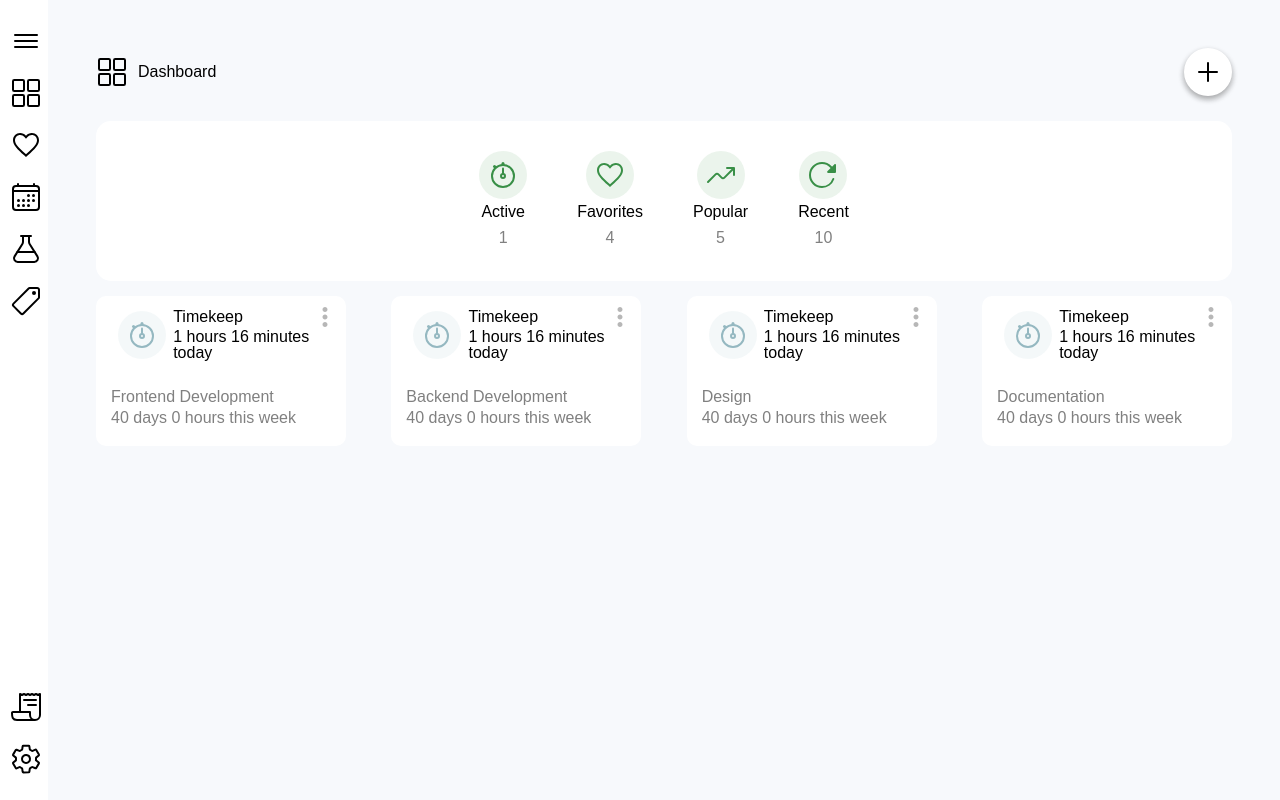
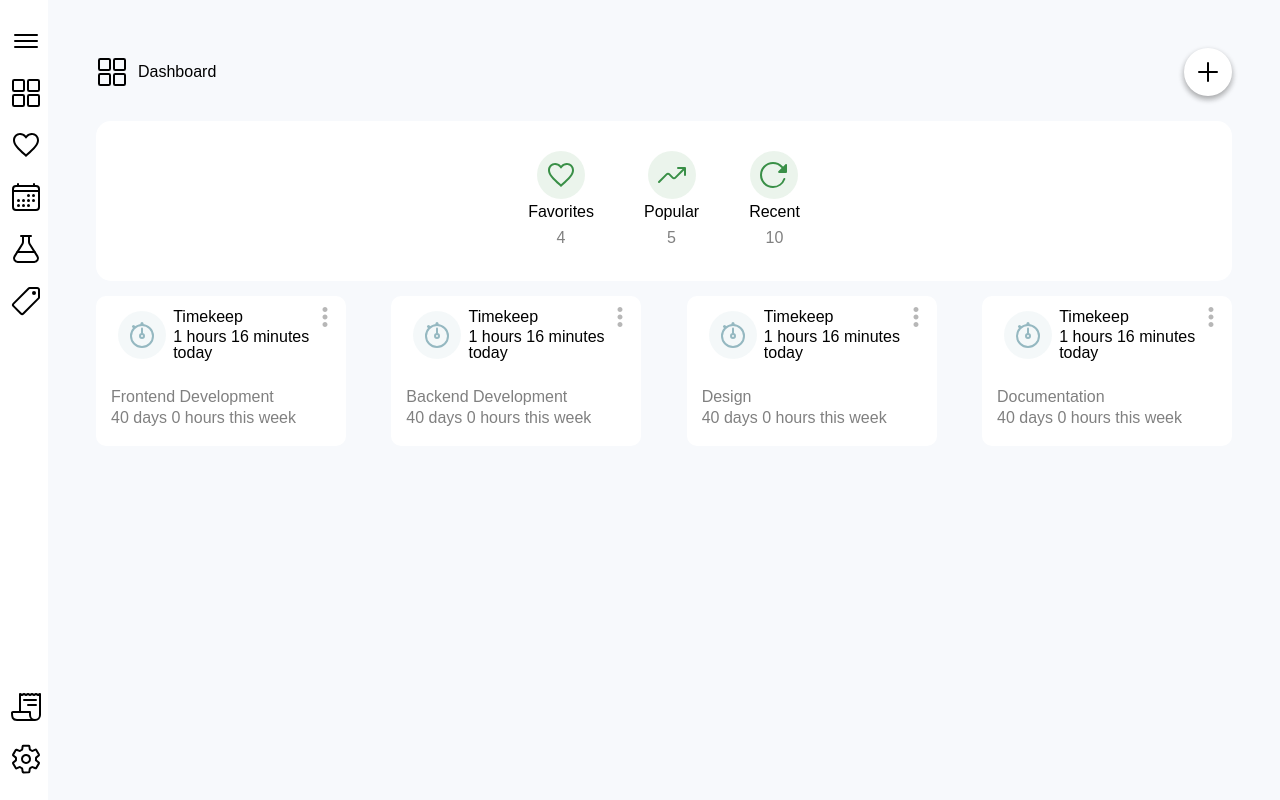
Before and after one commit to AlexGustafsson/timekeep, a Vue app: page / in a window 1280 px wide. Built offline with nearby package versions, Linux system fonts and the light colour scheme; a web font is replaced by a local one.

Commit message:
Remove active filter

```diff
--- a/src/pages/dashboard.vue
+++ b/src/pages/dashboard.vue
@@ -6,12 +6,6 @@
       <timekeep-fab />
     </header>
     <timekeep-showcase>
-      <timekeep-showcase-item primary="Active" secondary="1">
-        <timekeep-icon>
-          <ion-stopwatch />
-        </timekeep-icon>
-      </timekeep-showcase-item>
-
       <timekeep-showcase-item primary="Favorites" secondary="4">
         <timekeep-icon>
           <ion-favorite />
@@ -38,7 +32,6 @@
 
 <script lang="ts">
   import IonDashboard from "../components/ion-icons/dashboard.vue";
-  import IonStopwatch from "../components/ion-icons/stopwatch.vue";
   import IonFavorite from "../components/ion-icons/favorite.vue";
   import IonRepeat from "../components/ion-icons/repeat.vue";
   import IonTrending from "../components/ion-icons/trending.vue";
@@ -61,7 +54,6 @@
     },
     components: {
       IonDashboard,
-      IonStopwatch,
       IonFavorite,
       IonRepeat,
       IonTrending,
```
